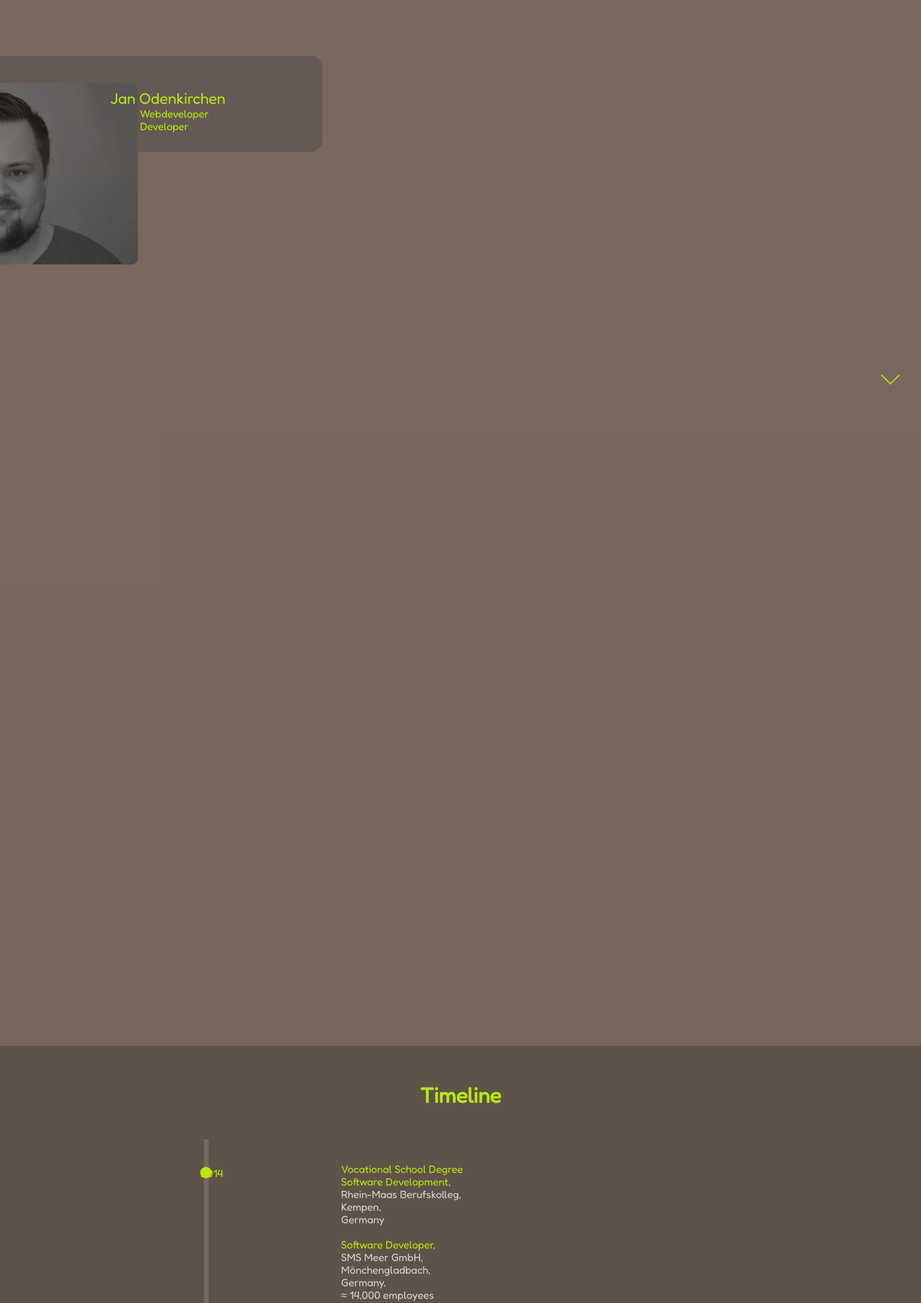
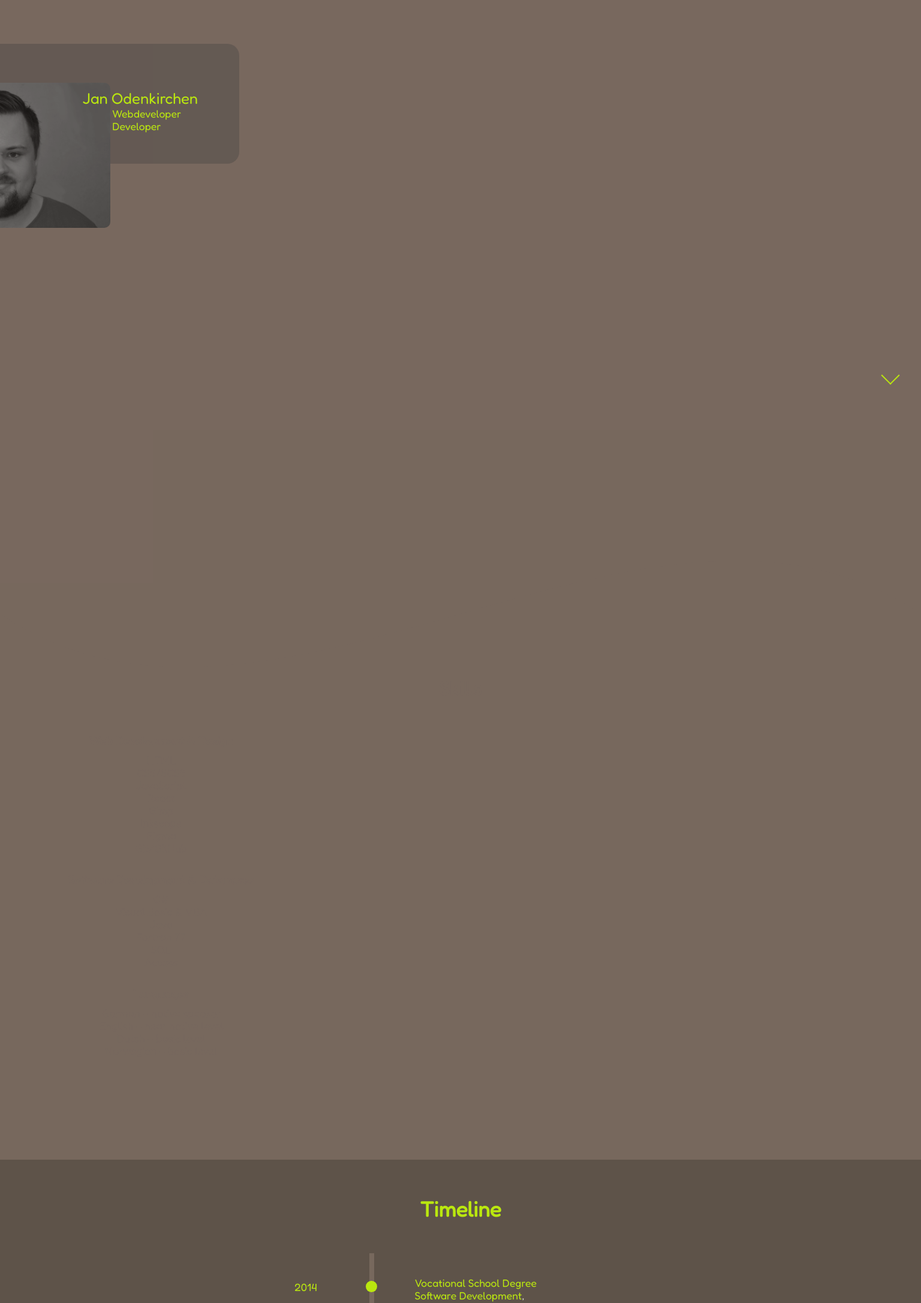
Before and after one commit to jodenkirchen/jobApplication, a React (Create React App) app: page / in a window 1536 px wide. Shown: the part 140-2313 px from the top of the page at 60% size. Built offline with nearby package versions, Linux system fonts and the light colour scheme.

Commit message:
1700pxUpdate

```diff
--- a/src/mediaQueries.css
+++ b/src/mediaQueries.css
@@ -191,6 +191,13 @@
   }
   #timelineWrapper::after {
     background-color: #78685e;
+    margin-left: 380px;
+  }
+  .tlConten {
+    padding-left: 20%;
+  }
+  .tlContent::after {
+    left: 374px;
   }
   footer {
     background-color: #615752;
@@ -199,4 +206,75 @@
     width: 10%;
   }
 }
+
+@media only screen and (min-width: 1220px) {
+  #timelineWrapper::after {
+    margin-left: 540px;
+  }
+  .tlContainer {
+    padding: 29px 12px 12px 200px;
+  }
+  .tlContent {
+    padding-left: 22%;
+  }
+  .tlContent::after {
+    left: 534px;
+  }
+}
+
+@media only screen and (min-width: 1440px) {
+  #introBackground {
+    width: 26vw;
+    height: 200px;
+    margin-top: -60px;
+  }
+  #intro #welcome #me {
+    max-width: 16%;
+  }
+  #skillsHeading {
+    margin-top: 350px;
+  }
+  #skillsWrapper {
+    padding-bottom: 160px;
+  }
+  #skillsWrapper #skillTextContainer {
+    margin-top: 410px;
+  }
+  #timelineWrapper::after {
+    margin-left: 616px;
+  }
+  .tlContent {
+    padding-left: 22%;
+  }
+  .tlContent::after {
+    left: 610px;
+  }
+  .tlTextRight {
+    padding-left: 32vw;
+  }
+}
+
+@media only screen and (min-width: 1700px) {
+  #skillsHeading {
+    margin-top: 400px;
+  }
+  #skillsWrapper {
+    padding-bottom: 224px;
+  }
+  #skillsWrapper #skillTextContainer {
+    margin-top: 470px;
+  }
+  .skillSection {
+    width: 24%;
+  }
+  #timelineWrapper::after {
+    margin-left: 666px;
+  }
+  .tlContent {
+    padding-left: 24%;
+  }
+  .tlContent::after {
+    left: 660px;
+  }
+}
 /*# sourceMappingURL=mediaQueries.css.map */
--- a/src/mediaQueries.scss
+++ b/src/mediaQueries.scss
@@ -204,6 +204,13 @@
     }
     #timelineWrapper::after {
         background-color: #78685e;
+        margin-left: 380px;
+    }
+    .tlConten {
+        padding-left: 20%;
+    }
+    .tlContent::after {
+        left: 374px;
     }
     footer {
         background-color: #615752;
@@ -212,3 +219,71 @@
         }
     }
 }
+@media only screen and (min-width: 1220px) {
+    #timelineWrapper::after {
+        margin-left: 540px;
+    }
+    .tlContainer {
+        padding: 29px 12px 12px 200px;
+    }
+    .tlContent {
+        padding-left: 22%;
+    }
+    .tlContent::after {
+        left: 534px;
+    }
+}
+@media only screen and (min-width: 1440px) {
+    #introBackground {
+        width: 26vw;
+        height: 200px;
+        margin-top: -60px;
+    }
+    #intro #welcome #me {
+        max-width: 16%;
+    }
+    #skillsHeading {
+        margin-top: 350px;
+    }
+    #skillsWrapper {
+        padding-bottom: 160px;
+    }
+    #skillsWrapper #skillTextContainer {
+        margin-top: 410px;
+    }
+    #timelineWrapper::after {
+        margin-left: 616px;
+    }
+    .tlContent {
+        padding-left: 22%;
+    }
+    .tlContent::after {
+        left: 610px;
+    }
+    .tlTextRight {
+        padding-left: 32vw;
+    }
+}
+@media only screen and (min-width: 1700px) {
+    #skillsHeading {
+        margin-top: 400px;
+    }
+    #skillsWrapper {
+        padding-bottom: 224px;
+    }
+    #skillsWrapper #skillTextContainer {
+        margin-top: 470px;
+    }
+    .skillSection {
+        width: 24%;
+    }
+    #timelineWrapper::after {
+        margin-left: 666px;
+    }
+    .tlContent {
+        padding-left: 24%;
+    }
+    .tlContent::after {
+        left: 660px;
+    }
+}
```
Also changed, not shown: 1 other file (tests, documents, lock files or other folders).
